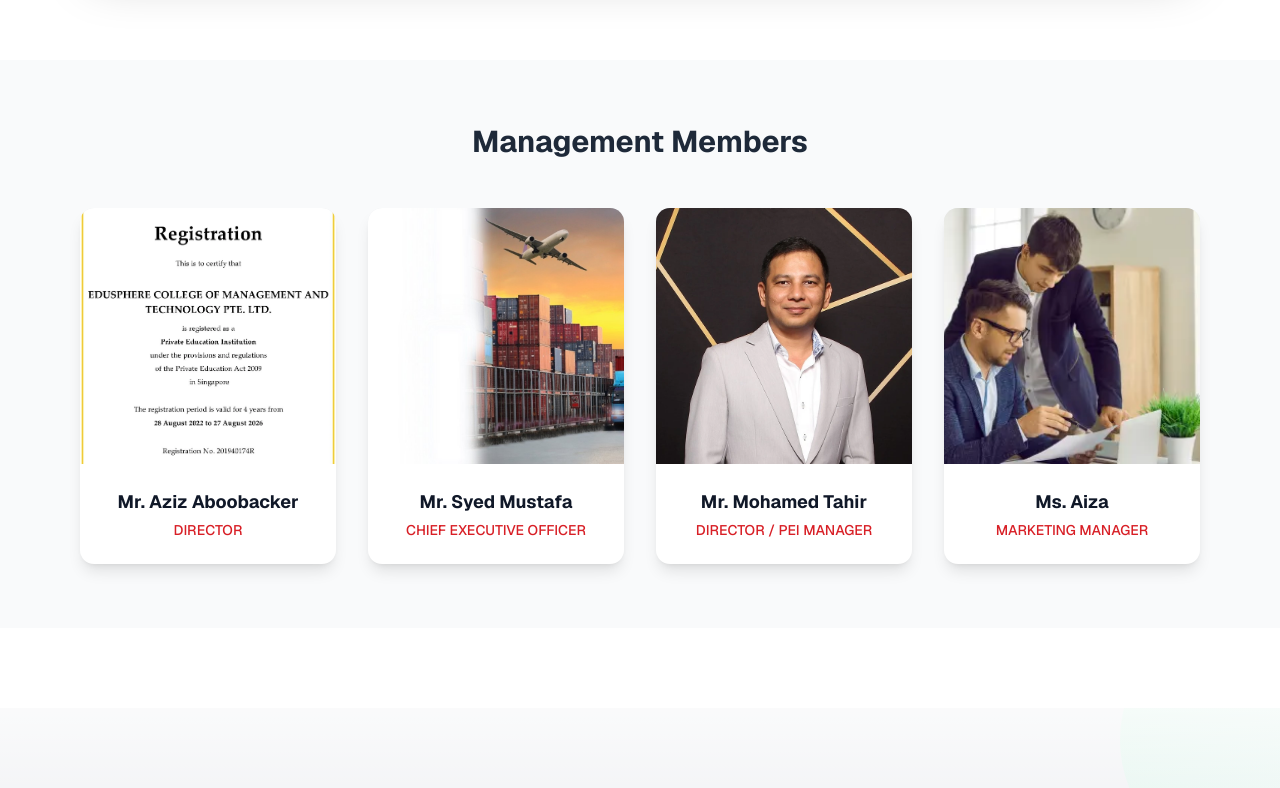
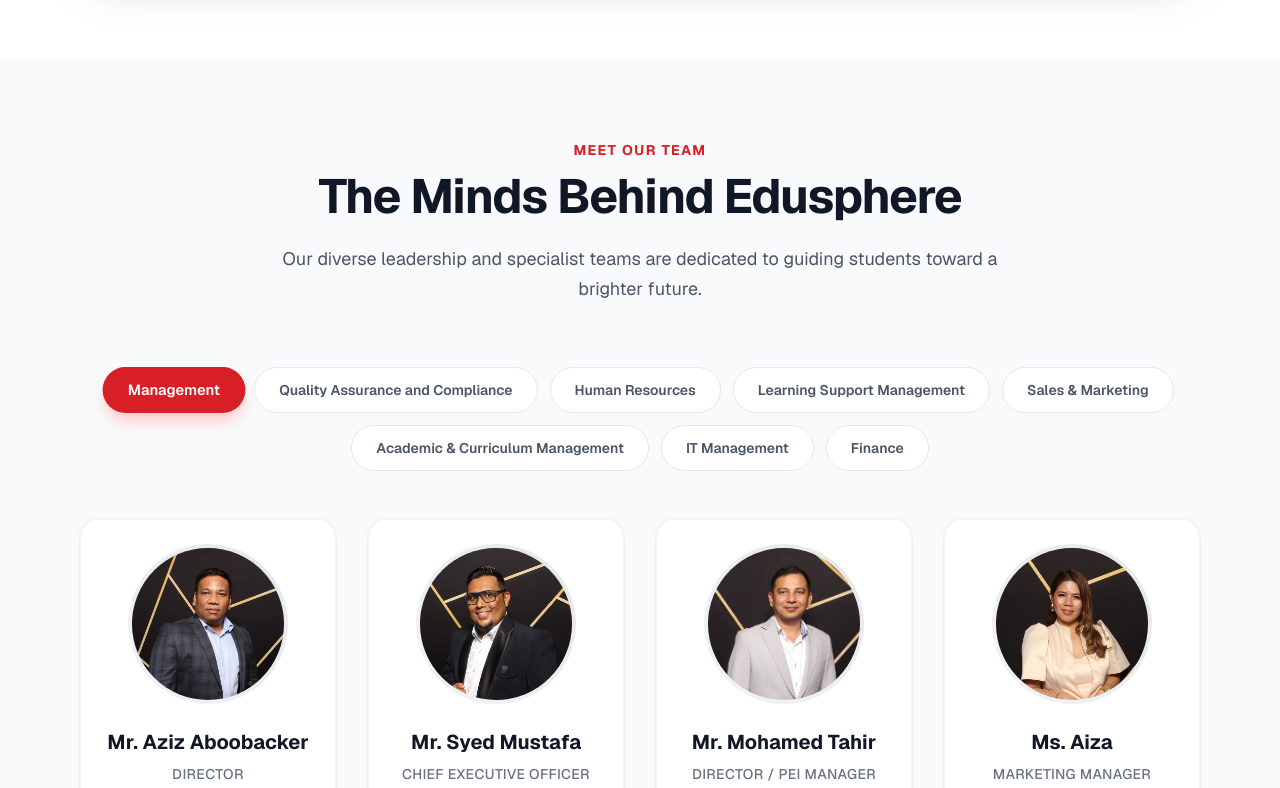
Before and after one commit to techecmt/ecmt-nextjs-frontend, a Next.js app: page /about-us in a window 1280 px wide. Shown: the part 2180-2968 px from the top of the page. Built offline with nearby package versions, Linux system fonts and the light colour scheme.

Commit message:
Header, aboutus Page modified- Minor Changes

```diff
--- a/app/about-us/page.tsx
+++ b/app/about-us/page.tsx
@@ -1,8 +1,108 @@
-import React from "react";
+"use client";
+
+import React, { useState } from "react";
 import Image from "next/image";
-import { CheckCircle, Award, Users } from "lucide-react";
+import { CheckCircle, Award, Users, ChevronDown, ChevronRight } from "lucide-react";
+
+const teamCategories = [
+
+    {
+        id: "management",
+        label: "Management",
+        members: [
+            {
+                name: "Mr. Aziz Aboobacker",
+                role: "Director",
+                image: "/about-contact-other/sithiq.webp",
+            },
+            {
+                name: "Mr. Syed Mustafa",
+                role: "Chief Executive Officer",
+                image: "/about-contact-other/mustafa.webp",
+            },
+            {
+                name: "Mr. Mohamed Tahir",
+                role: "Director / PEI Manager",
+                image: "/about-contact-other/Tahirdp.webp",
+            },
+            {
+                name: "Ms. Aiza",
+                role: "Marketing Manager",
+                image: "/about-contact-other/aiza.webp",
+            },
+        ],
+    },
+    {
+        id: "quality",
+        label: "Quality Assurance and Compliance",
+        members: [{
+                name: "Mr. Syed Mustafa",
+                role: "Chief Executive Officer",
+                image: "/about-contact-other/mustafa.webp",
+            }],
+    },
+    {
+        id: "human-resources",
+        label: "Human Resources",
+        members: [{
+                name: "Mr. Syed Mustafa",
+                role: "Chief Executive Officer",
+                image: "/about-contact-other/mustafa.webp",
+            }],
+    },
+    {
+        id: "learning-support",
+        label: "Learning Support Management",
+        members: [{
+                name: "Mr. Syed Mustafa",
+                role: "Chief Executive Officer",
+                image: "/about-contact-other/mustafa.webp   ",
+            }],
+    },
+    {
+        id: "sales-marketing",
+        label: "Sales & Marketing",
+        members: [{
+                name: "Ms. Aiza",
+                role: "Marketing Manager",
+                image: "/about-contact-other/aiza.webp",
+            }],
+    },
+    {
+        id: "academic",
+        label: "Academic & Curriculum Management",
+        members: [{
+                name: "Mr. Syed Mustafa",
+                role: "Chief Executive Officer",
+                image: "/about-contact-other/mustafa.webp",
+            }],
+    },
+    {
+        id: "it-management",
+        label: "IT Management",
+        members: [{
+                name: "Mr. Riyas Al Mohamed",
+                role: "Chief Technology Officer",
+                image: "/about-contact-other/riyas.png",
+            }],
+    },
+    {
+        id: "finance",
+        label: "Finance",
+        members: [],
+    },
+
+];
 
 export default function AboutUs() {
+    const defaultCategory =
+        teamCategories.find((category) => category.members.length > 0)?.id ??
+        teamCategories[0].id;
+    const [activeCategory, setActiveCategory] = useState(defaultCategory);
+    const activeTeam =
+        teamCategories.find((category) => category.id === activeCategory) ??
+        teamCategories[0];
+
   return (
     <div className="bg-white font-sans text-gray-800">
       {/* Hero Section */}
@@ -147,81 +247,91 @@
         </div>
                 </section>
 
-      {/* Management Members */}
-      <section className="py-16 bg-gray-50">
+      {/* Our Team Section */}
+      <section className="py-20 bg-gray-50 relative overflow-hidden" id="our-team">
+        {/* Background decoration */}
+        <div className="absolute top-0 right-0 w-1/3 h-1/3 bg-blue-100/50 rounded-full blur-3xl -z-10 translate-x-1/2 -translate-y-1/2"></div>
+         <div className="absolute bottom-0 left-0 w-1/4 h-1/4 bg-red-100/50 rounded-full blur-3xl -z-10 -translate-x-1/2 translate-y-1/2"></div>
+
         <div className="container mx-auto px-4 lg:px-20 max-w-7xl">
-            <h2 className="text-3xl font-bold text-center mb-12">Management Members</h2>
-            <div className="grid grid-cols-1 sm:grid-cols-2 lg:grid-cols-4 gap-8">
+          <div className="text-center max-w-3xl mx-auto mb-16">
+            <h2 className="text-sm font-bold tracking-widest text-[#d81f26] uppercase mb-3">
+              Meet Our Team
+            </h2>
+            <h3 className="text-3xl lg:text-5xl font-bold text-gray-900 mb-6 tracking-tight">
+              The Minds Behind Edusphere
+            </h3>
+            <p className="text-lg text-gray-600 leading-relaxed">
+              Our diverse leadership and specialist teams are dedicated to guiding students toward a brighter future.
+            </p>
+          </div>
 
-                {/* Member 1 */}
-                <div className="bg-white rounded-xl overflow-hidden shadow-lg group hover:shadow-2xl transition-all duration-300">
-                    <div className="h-64 overflow-hidden relative bg-gray-200">
-                        {/* "study in singapore for international students" placeholder */}
-                        <Image
-                             src="/homepage/Registration.webp"
-                             alt="Mr. Aziz Aboobacker"
-                             fill
-                             className="object-cover group-hover:scale-110 transition-transform duration-500"
-                        />
-                    </div>
-                    <div className="p-6 text-center">
-                        <h3 className="text-lg font-bold text-gray-900 mb-1">Mr. Aziz Aboobacker</h3>
-                        <p className="text-[#d81f26] text-sm font-medium uppercase">Director</p>
+          {/* Categories Navigation */}
+          <div className="mb-12">
+            <div
+                className="flex flex-nowrap md:flex-wrap items-center gap-3 overflow-x-auto pb-4 md:pb-0 -mx-4 px-4 md:mx-0 md:px-0 md:justify-center [&::-webkit-scrollbar]:hidden"
+                style={{ scrollbarWidth: 'none', msOverflowStyle: 'none' }}
+            >
+              {teamCategories.map((category) => {
+                const isActive = category.id === activeCategory;
+                return (
+                  <button
+                    key={category.id}
+                    onClick={() => setActiveCategory(category.id)}
+                    className={`
+                        px-6 py-3 rounded-full text-sm font-semibold transition-all duration-300 whitespace-nowrap flex-shrink-0
+                        ${isActive
+                            ? "bg-[#d81f26] text-white shadow-lg shadow-red-200 transform scale-105"
+                            : "bg-white text-gray-600 hover:bg-gray-100 border border-gray-200 hover:border-gray-300"
+                        }
+                    `}
+                  >
+                    {category.label}
+                  </button>
+                );
+              })}
             </div>
           </div>
 
-                {/* Member 2 */}
-                <div className="bg-white rounded-xl overflow-hidden shadow-lg group hover:shadow-2xl transition-all duration-300">
-                    <div className="h-64 overflow-hidden relative bg-gray-200">
-                        {/* "Diploma in Logistics..." placeholder */}
+          {/* Members Grid */}
+          <div className="min-h-[300px]" key={activeCategory}>
+             {activeTeam.members.length > 0 ? (
+                <div className="grid grid-cols-1 sm:grid-cols-2 lg:grid-cols-3 xl:grid-cols-4 gap-8">
+                  {activeTeam.members.map((member, index) => (
+                    <div
+                        key={`${activeTeam.id}-${member.name}-${index}`}
+                        className="group bg-white rounded-2xl p-6 shadow-sm border border-gray-100 hover:shadow-xl hover:border-red-100 transition-all duration-300 flex flex-col items-center text-center animate-in fade-in zoom-in-95 duration-500"
+                        style={{ animationDelay: `${index * 100}ms` }}
+                    >
+                        <div className="relative w-40 h-40 mb-6 rounded-full p-1 bg-gradient-to-tr from-gray-100 to-gray-200 group-hover:from-red-100 group-hover:to-orange-100 transition-colors">
+                           <div className="w-full h-full rounded-full overflow-hidden relative">
                                 <Image
-                             src="/homepage/dlscm.jpg"
-                             alt="Mr. Syed Mustafa"
+                                    src={member.image}
+                                    alt={member.name}
                                     fill
-                             className="object-cover group-hover:scale-110 transition-transform duration-500"
+                                    className="object-cover transition-transform duration-500 group-hover:scale-110"
+                                    sizes="(max-width: 768px) 160px, 200px"
                                 />
                            </div>
-                    <div className="p-6 text-center">
-                         <h3 className="text-lg font-bold text-gray-900 mb-1">Mr. Syed Mustafa</h3>
-                         <p className="text-[#d81f26] text-sm font-medium uppercase">Chief Executive Officer</p>
                         </div>
+                        <h4 className="text-xl font-bold text-gray-900 mb-2 group-hover:text-[#d81f26] transition-colors">{member.name}</h4>
+                        <p className="text-sm font-medium text-gray-500 uppercase tracking-wide">{member.role}</p>
+                    </div>
+                  ))}
+                </div>
+             ) : (
+                <div className="flex flex-col items-center justify-center py-20 text-center">
+                    <div className="w-16 h-16 bg-gray-100 rounded-full flex items-center justify-center text-gray-400 mb-4 animate-bounce">
+                        <Users size={32} />
+                    </div>
+                    <p className="text-xl text-gray-900 font-medium mb-2">Team members coming soon</p>
+                    <p className="text-gray-500 max-w-md mx-auto">
+                        We are currently updating our {activeTeam.label} team list. Please check back shortly.
+                    </p>
+                </div>
+             )}
           </div>
 
-                {/* Member 3 */}
-                <div className="bg-white rounded-xl overflow-hidden shadow-lg group hover:shadow-2xl transition-all duration-300">
-                    <div className="h-64 overflow-hidden relative bg-gray-200">
-                        {/* "Advanced Diploma in Nursing Aide" - Using Tahir's photo since he is the person */}
-                         <Image
-                             src="/about-contact-other/Tahirdp.webp"
-                             alt="Mr. Mohamed Tahir"
-                             fill
-                             className="object-cover group-hover:scale-110 transition-transform duration-500 object-top"
-                        />
-                    </div>
-                    <div className="p-6 text-center">
-                         <h3 className="text-lg font-bold text-gray-900 mb-1">Mr. Mohamed Tahir</h3>
-                         <p className="text-[#d81f26] text-sm font-medium uppercase">Director / PEI Manager</p>
-                    </div>
-                </div>
-
-                {/* Member 4 */}
-                <div className="bg-white rounded-xl overflow-hidden shadow-lg group hover:shadow-2xl transition-all duration-300">
-                    <div className="h-64 overflow-hidden relative bg-gray-200">
-                        {/* "Diploma in Business Administration" placeholder */}
-                        <Image
-                             src="/homepage/dipbusiness_adminstartion.webp"
-                             alt="Ms. Aiza"
-                             fill
-                             className="object-cover group-hover:scale-110 transition-transform duration-500"
-                        />
-                    </div>
-                    <div className="p-6 text-center">
-                        <h3 className="text-lg font-bold text-gray-900 mb-1">Ms. Aiza</h3>
-                        <p className="text-[#d81f26] text-sm font-medium uppercase">Marketing Manager</p>
-                    </div>
-                </div>
-
-            </div>
         </div>
       </section>
         </div>
--- a/app/components/Header.tsx
+++ b/app/components/Header.tsx
@@ -21,7 +21,7 @@
   { name: 'WSQ Courses', hasDropdown: true, href: '#' },
   { name: 'SFARC Courses', hasDropdown: true, href: '#' },
   { name: 'Certificate Courses', hasDropdown: true, href: '#' },
-  { name: 'About Us', hasDropdown: false, href: '/about' },
+  { name: 'About Us', hasDropdown: false, href: '/about-us' },
   { name: 'Students Affair', hasDropdown: true, href: '#' },
 ];
 
```
Also changed, not shown: public/about-contact-other/riyas.png (added). Lines whose indentation alone changed are shown as unchanged.
